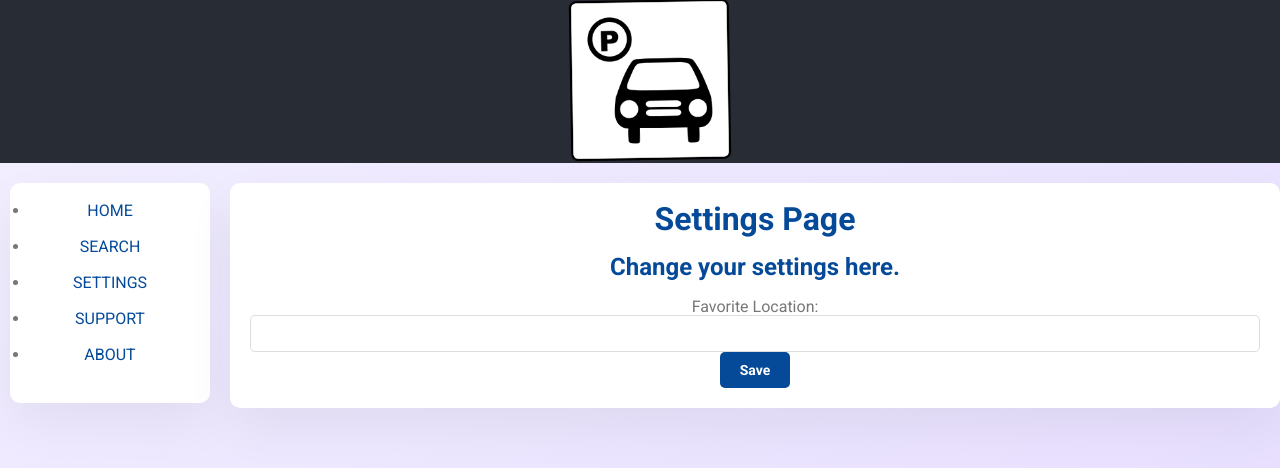
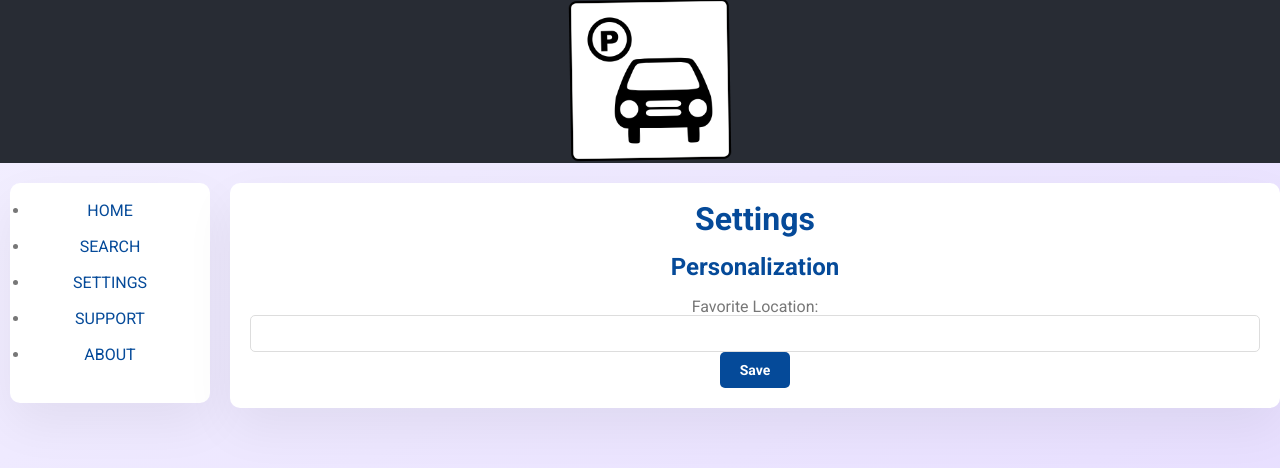
Before and after one commit to nhkhai/ParkWhere, a React (Create React App) app in the folder parkwhere-app/: page /settings in a window 1280 px wide. Shown: the top 468 px of the page. Built offline with nearby package versions, Linux system fonts and the light colour scheme.

Commit message:
Updated page layout and information.

```diff
--- a/parkwhere-app/src/pages/Home.js
+++ b/parkwhere-app/src/pages/Home.js
@@ -4,6 +4,8 @@ function Home() {
   return (
     <div className={styles.home}>
       <h1>ParkHere</h1>
+      <h2>Welcome to the ParkWhere app! </h2>
+      <h3>Click on search to start searching for available parking lots. </h3>
     </div>
   );
 }
--- a/parkwhere-app/src/pages/Settings.js
+++ b/parkwhere-app/src/pages/Settings.js
@@ -5,10 +5,13 @@ import styles from "./Settings.module.css";
 function Settings() {
   return (
     <div className={styles.settings}>
-      <h1>Settings Page</h1>
-      <h2>Change your settings here. </h2>
+      <h1>Settings</h1>
+      <h2>Personalization</h2>
       <p>Favorite Location: </p>
-      <input type="text" className={styles.settings["setting-input"]} />
+      <input
+        type="text"
+        className={styles.settings["setting-input"]}
+      />
       <Button label={"Save"}></Button>
     </div>
   );
--- a/parkwhere-app/src/pages/Support.js
+++ b/parkwhere-app/src/pages/Support.js
@@ -3,8 +3,9 @@ import styles from "./Support.module.css";
 function Support() {
   return (
     <div className={styles.support}>
-      <h1>Support Page</h1>
-      <p>Contact support. </p>
+      <h1>Support</h1>
+      <h2>Contact Support</h2>
+      <Button label={"Call"}></Button>
     </div>
   );
 }
```
